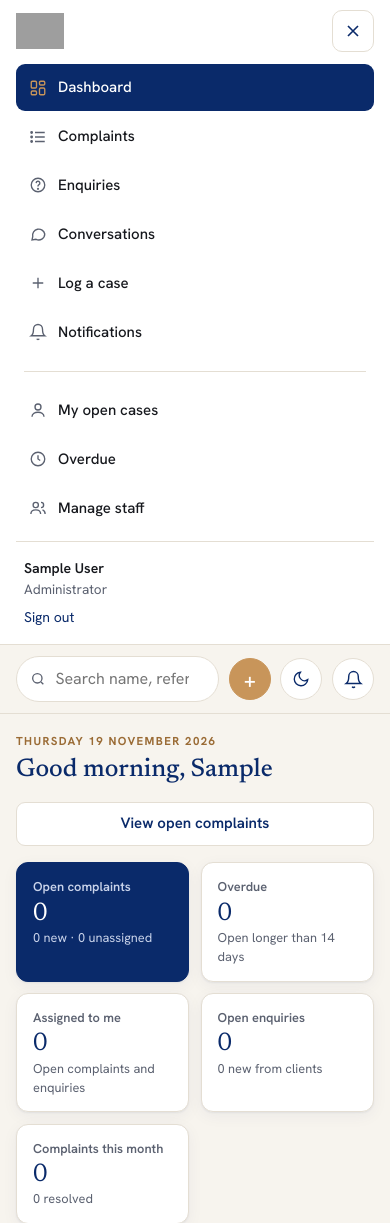
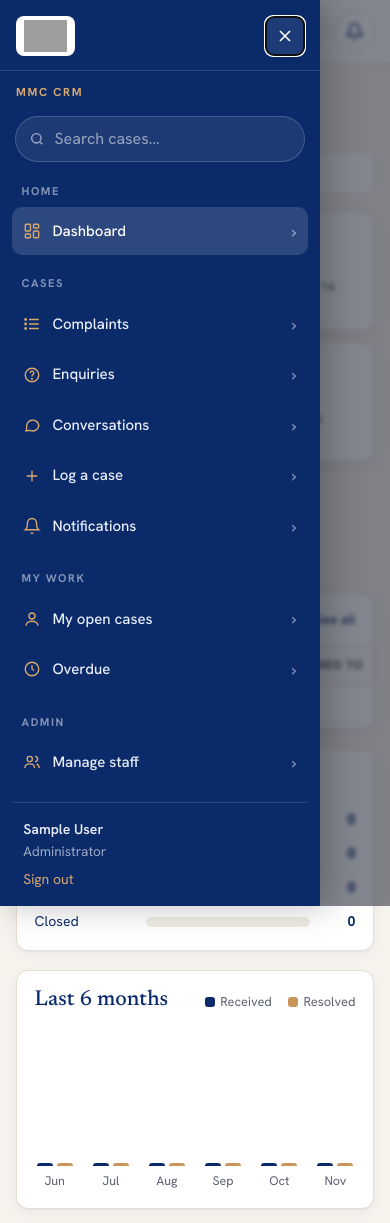
Before and after one commit to n02418505p-creator/CRM, a Django app: page / in a window 390 px wide, after a click that opens the changed part. Shown: the top 1223 px of the page. Run offline with Django 5.2, Linux system fonts and the light colour scheme; the visitor is signed in with stand-in values (Sample User, id 1); data comes from the database, SQL or seed files in the repository; data that the repository does not hold is empty; grey boxes are pictures that could not be loaded.

Commit message:
Phones: slide-in menu from the left with the MMC logo
- Menu button on the left of the top bar, with the page name beside it
- Menu slides in from the left with the logo, sections, arrows, search and sign-out
- Dimmed background; closes on tap outside, the close button, a menu item or Escape

Co-Authored-By: Claude Opus 5.5 <noreply@anthropic.com>
Claude-Session: https://claude.ai/code/session_01ATc9bEjTy7GTyzV5oghb8A

```diff
--- a/complaints/static/portal/portal.css
+++ b/complaints/static/portal/portal.css
@@ -462,3 +462,57 @@ label.check input { margin-top: .2rem; accent-color: var(--navy); }
 @media (max-width: 820px) {
   input, select, textarea { font-size: 16px; }
 }
+
+/* ---------- Phone menu: slide-in panel from the left ---------- */
+.drawer-close, .drawer-search, .nav-label, .topbar .menu-btn, .topbar-title, .drawer-backdrop { display: none; }
+
+@media (max-width: 820px) {
+  .sidebar {
+    position: fixed; top: 0; left: 0; bottom: 0; z-index: 60;
+    width: min(84vw, 320px); height: 100dvh;
+    display: flex; flex-direction: column; padding: 0;
+    background: #0A2A6A; color: #E8EDF8; border: 0;
+    transform: translateX(-105%); transition: transform .25s ease;
+    box-shadow: 8px 0 32px rgba(0, 0, 0, .25);
+  }
+  .sidebar.open { transform: none; }
+  [data-theme="dark"] .sidebar { background: #0F1A33; }
+  .sidebar-top { padding: 1rem 1rem .9rem; border-bottom: 1px solid rgba(255, 255, 255, .12); }
+  .brand img { height: 40px; background: #fff; border-radius: 8px; padding: 4px 8px; }
+  .brand-sub { display: block; margin: .7rem 1rem 0; color: #D9A86B; }
+  .drawer-close { display: grid; place-items: center; width: 38px; height: 38px; border: 0; border-radius: 8px; background: rgba(255, 255, 255, .08); color: #fff; cursor: pointer; }
+  .drawer-close svg { width: 20px; height: 20px; }
+
+  .sidebar-menu, .sidebar.open .sidebar-menu { display: flex; flex-direction: column; flex: 1; min-height: 0; max-height: none; overflow-y: auto; padding: .4rem .75rem 1rem; }
+  .drawer-search { display: block; margin: .6rem .2rem .2rem; }
+  .drawer-search input[type=search] { background: rgba(255, 255, 255, .08); border-color: rgba(255, 255, 255, .18); color: #fff; }
+  .drawer-search input::placeholder { color: rgba(255, 255, 255, .55); }
+  .drawer-search svg { color: rgba(255, 255, 255, .6); }
+
+  .nav-label { display: block; margin: 1.1rem .6rem .35rem; font-size: .7rem; font-weight: 700; letter-spacing: .14em; text-transform: uppercase; color: rgba(255, 255, 255, .5); }
+  .nav-sep { display: none; }
+  .nav a { color: #E8EDF8; padding: .8rem .7rem; border-radius: 10px; }
+  .nav a svg { color: #D9A86B; }
+  .nav a::after { content: "›"; margin-left: auto; padding-left: .6rem; color: rgba(255, 255, 255, .45); font-size: 1.2rem; line-height: 1; }
+  .nav a .count { margin-left: auto; }
+  .nav a:has(.count:not([hidden]))::after { display: none; }
+  .nav a:hover { background: rgba(255, 255, 255, .08); }
+  .nav a.active { background: rgba(255, 255, 255, .14); color: #fff; }
+  .nav a.active svg { color: #D9A86B; }
+
+  .sidebar-foot { display: block; margin-top: 1rem; padding: 1rem .7rem 0; border-top: 1px solid rgba(255, 255, 255, .12); color: #E8EDF8; }
+  .sidebar-foot .muted { color: rgba(255, 255, 255, .6); }
+  .sidebar-foot .linkbtn { color: #D9A86B; }
+
+  .drawer-backdrop { display: block; position: fixed; inset: 0; z-index: 55; background: rgba(8, 14, 30, .5); backdrop-filter: blur(2px); }
+  .drawer-backdrop[hidden] { display: none; }
+  body.menu-open { overflow: hidden; }
+
+  /* Top bar: menu button on the left, page name, then actions */
+  .topbar { position: sticky; top: 0; z-index: 30; padding: .65rem .9rem; gap: .5rem; background: var(--card); }
+  .topbar .menu-btn { display: grid; flex: none; }
+  .topbar .menu-count { display: grid; }
+  .topbar .menu-count[hidden] { display: none; }
+  .topbar-title { display: block; flex: 1; min-width: 0; font-weight: 600; font-size: 1.02rem; overflow: hidden; text-overflow: ellipsis; white-space: nowrap; }
+  .topbar-search { display: none; }
+}
--- a/complaints/templates/portal/base.html
+++ b/complaints/templates/portal/base.html
@@ -21,18 +21,22 @@
   <aside class="sidebar">
     <div class="sidebar-top">
       <a class="brand" href="{% url 'portal:dashboard' %}"><img src="{{ brand_logo_url }}" alt="MMC Capital"></a>
-      <button class="menu-btn" id="menuBtn" type="button" aria-label="Open menu" aria-expanded="false" aria-controls="sidebarMenu">
-        <svg class="open-icon" viewBox="0 0 24 24" fill="none" stroke="currentColor" stroke-width="2" aria-hidden="true"><path d="M4 7h16M4 12h16M4 17h16"/></svg>
-        <svg class="close-icon" viewBox="0 0 24 24" fill="none" stroke="currentColor" stroke-width="2" aria-hidden="true"><path d="M6 6l12 12M18 6 6 18"/></svg>
-        <span class="menu-count" {% if not unread_count %}hidden{% endif %}>{{ unread_count }}</span>
+      <button class="drawer-close" id="drawerClose" type="button" aria-label="Close menu">
+        <svg viewBox="0 0 24 24" fill="none" stroke="currentColor" stroke-width="2" aria-hidden="true"><path d="M6 6l12 12M18 6 6 18"/></svg>
       </button>
     </div>
     <p class="brand-sub">MMC CRM</p>
     <div class="sidebar-menu" id="sidebarMenu">
+    <form class="search drawer-search" action="{% url home_list %}" role="search">
+      <svg viewBox="0 0 24 24" fill="none" stroke="currentColor" stroke-width="2" aria-hidden="true"><circle cx="11" cy="11" r="7"/><path d="m20 20-3.5-3.5"/></svg>
+      <input type="search" name="q" placeholder="Search cases…" aria-label="Search">
+    </form>
     <nav class="nav" aria-label="Main">
+      <p class="nav-label">Home</p>
       <a href="{% url 'portal:dashboard' %}" class="{% if nav == 'dashboard' %}active{% endif %}">
         <svg viewBox="0 0 24 24" fill="none" stroke="currentColor" stroke-width="1.8" aria-hidden="true"><rect x="3" y="3" width="7" height="9" rx="1.5"/><rect x="14" y="3" width="7" height="5" rx="1.5"/><rect x="14" y="12" width="7" height="9" rx="1.5"/><rect x="3" y="16" width="7" height="5" rx="1.5"/></svg>
         Dashboard</a>
+      <p class="nav-label">Cases</p>
       {% if can_complaints %}
       <a href="{% url 'portal:list' %}" class="{% if nav == 'list' %}active{% endif %}">
         <svg viewBox="0 0 24 24" fill="none" stroke="currentColor" stroke-width="1.8" aria-hidden="true"><path d="M8 6h13M8 12h13M8 18h13"/><circle cx="3.5" cy="6" r="1"/><circle cx="3.5" cy="12" r="1"/><circle cx="3.5" cy="18" r="1"/></svg>
@@ -55,6 +59,7 @@
         <svg viewBox="0 0 24 24" fill="none" stroke="currentColor" stroke-width="1.8" aria-hidden="true"><path d="M6 8a6 6 0 1 1 12 0c0 7 3 9 3 9H3s3-2 3-9"/><path d="M10.3 21a1.94 1.94 0 0 0 3.4 0"/></svg>
         Notifications <span class="count" id="navCount" {% if not unread_count %}hidden{% endif %}>{{ unread_count }}</span></a>
       <div class="nav-sep"></div>
+      <p class="nav-label">My work</p>
       <a href="{% url home_list %}?assigned=me&status=open" class="{% if nav == 'mine' %}active{% endif %}">
         <svg viewBox="0 0 24 24" fill="none" stroke="currentColor" stroke-width="1.8" aria-hidden="true"><circle cx="12" cy="8" r="4"/><path d="M4 21c0-4 4-6 8-6s8 2 8 6"/></svg>
         My open cases</a>
@@ -62,6 +67,7 @@
         <svg viewBox="0 0 24 24" fill="none" stroke="currentColor" stroke-width="1.8" aria-hidden="true"><circle cx="12" cy="12" r="9"/><path d="M12 7v5l3 2"/></svg>
         Overdue</a>
       {% if is_portal_admin %}
+      <p class="nav-label">Admin</p>
       <a href="{% url 'admin:auth_user_changelist' %}">
         <svg viewBox="0 0 24 24" fill="none" stroke="currentColor" stroke-width="1.8" aria-hidden="true"><circle cx="9" cy="8" r="3.5"/><path d="M2.5 20c0-3.5 3-5.5 6.5-5.5s6.5 2 6.5 5.5"/><path d="M16 4.5a3.5 3.5 0 0 1 0 7M18 14.6c2 .6 3.5 2.3 3.5 5.4"/></svg>
         Manage staff</a>
@@ -74,10 +80,16 @@
     </div>
     </div>
   </aside>
+  <div class="drawer-backdrop" id="drawerBackdrop" hidden></div>
 
   <div class="main">
     <header class="topbar">
-      <form class="search" action="{% url home_list %}" role="search">
+      <button class="menu-btn" id="menuBtn" type="button" aria-label="Open menu" aria-expanded="false" aria-controls="sidebarMenu">
+        <svg viewBox="0 0 24 24" fill="none" stroke="currentColor" stroke-width="2" aria-hidden="true"><path d="M4 7h16M4 12h16M4 17h16"/></svg>
+        <span class="menu-count" {% if not unread_count %}hidden{% endif %}>{{ unread_count }}</span>
+      </button>
+      <span class="topbar-title" id="topbarTitle"></span>
+      <form class="search topbar-search" action="{% url home_list %}" role="search">
         <svg viewBox="0 0 24 24" fill="none" stroke="currentColor" stroke-width="2" aria-hidden="true"><circle cx="11" cy="11" r="7"/><path d="m20 20-3.5-3.5"/></svg>
         <input type="search" name="q" value="{{ request.GET.q|default:'' }}" placeholder="Search name, reference, phone, email…" aria-label="Search">
       </form>
--- a/complaints/tests.py
+++ b/complaints/tests.py
@@ -524,6 +524,8 @@ class RoleTests(TestCase):
         page = self.client.get("/").content.decode()
         self.assertIn('href="/enquiries/?status=overdue"', page)
         self.assertIn('id="menuBtn"', page)
+        self.assertIn('id="drawerBackdrop"', page)
+        self.assertIn('class="nav-label"', page)
 
     def test_assignment_list_matches_case_type(self):
         self.client.force_login(self.boss)
```
Also changed, not shown: complaints/static/portal/portal.js (+21 -9 lines).
